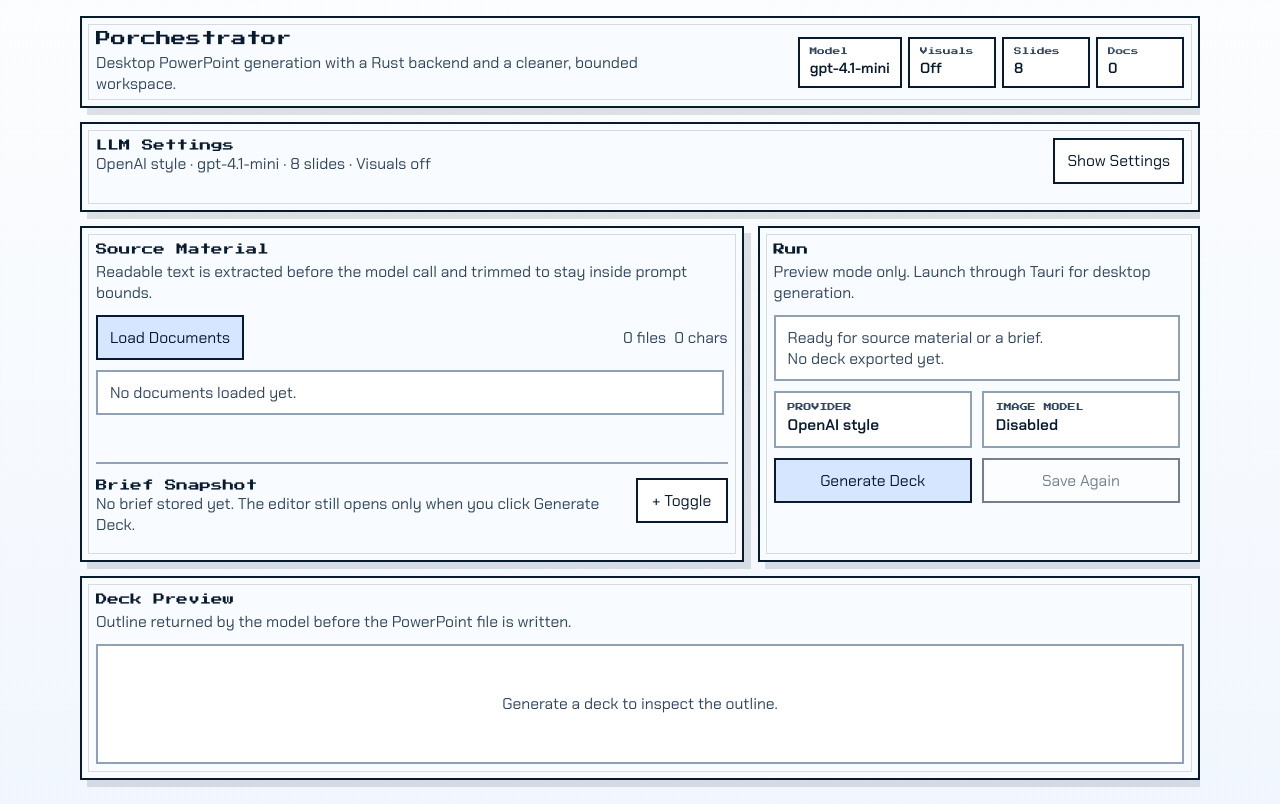
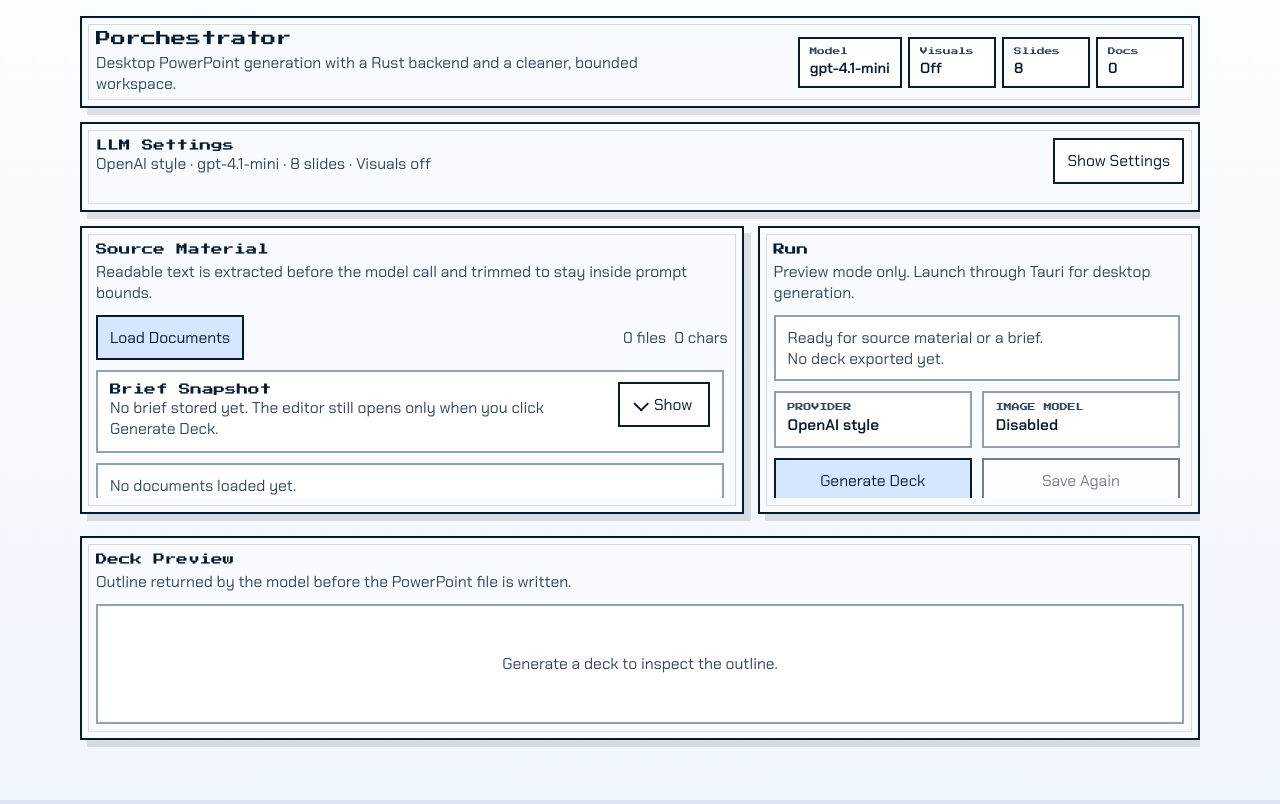
Before and after one commit to qianfei11/POrchestrator, a React (Vite) app: page / in a window 1280 px wide. Built offline with nearby package versions, Linux system fonts and the light colour scheme.

Commit message:
Refine brief snapshot panel layout

```diff
--- a/src/App.css
+++ b/src/App.css
@@ -157,10 +157,11 @@ button {
   grid-template-columns: minmax(0, 1.2fr) minmax(300px, 0.8fr);
   align-items: stretch;
   grid-auto-rows: minmax(0, 1fr);
+  margin-bottom: 8px;
 }
 
 .workspace-main > .panel {
-  height: clamp(320px, 42vh, 440px);
+  height: clamp(280px, 36vh, 380px);
   overflow: hidden;
 }
 
@@ -173,7 +174,7 @@ button {
 }
 
 .source-panel {
-  grid-template-rows: auto auto minmax(0, 1fr) auto;
+  grid-template-rows: auto auto minmax(0, 1fr);
 }
 
 .control-panel {
@@ -366,6 +367,7 @@ textarea:disabled {
   align-content: start;
   overflow: auto;
   padding-right: 4px;
+  padding-bottom: 8px;
 }
 
 .brief-summary-grid {
@@ -494,6 +496,7 @@ textarea:disabled {
 .foldable-summary {
   list-style: none;
   cursor: pointer;
+  margin-bottom: 0;
 }
 
 .foldable-summary::-webkit-details-marker {
@@ -516,14 +519,52 @@ textarea:disabled {
   font-size: 0.98rem;
   line-height: 1.35;
   text-align: center;
+  display: inline-flex;
+  align-items: center;
+  justify-content: center;
+  gap: 8px;
 }
 
 .fold-indicator::before {
-  content: "+ ";
+  content: "";
+  width: 9px;
+  height: 9px;
+  border-right: 2px solid currentColor;
+  border-bottom: 2px solid currentColor;
+  transform: rotate(45deg) translateY(-1px);
+  transition: transform 120ms ease;
+}
+
+.fold-indicator::after {
+  content: "Show";
 }
 
 .foldable-window[open] .fold-indicator::before {
-  content: "- ";
+  transform: rotate(-135deg) translate(-1px, 1px);
+}
+
+.foldable-window[open] .fold-indicator::after {
+  content: "Hide";
+}
+
+.document-list .brief-subsection {
+  margin-top: 0;
+  padding: 10px 12px 12px;
+  border: 2px solid var(--line);
+  background: var(--panel-strong);
+}
+
+.document-list .brief-subsection[open] .foldable-summary {
+  margin-bottom: 10px;
+}
+
+.document-list .brief-subsection-body {
+  padding-top: 0;
+}
+
+.document-list .brief-subsection[open] .brief-subsection-body {
+  padding-top: 10px;
+  border-top: 2px solid var(--line);
 }
 
 .brief-subsection-body {
--- a/src/App.tsx
+++ b/src/App.tsx
@@ -515,6 +515,37 @@ function App() {
             </div>
 
             <div className="document-list">
+              <details className="brief-subsection foldable-window">
+                <summary className="section-heading compact inline-heading foldable-summary">
+                  <div>
+                    <h2>Brief Snapshot</h2>
+                    <p>{briefSnapshotDigest}. The editor still opens only when you click Generate Deck.</p>
+                  </div>
+                  <span className="fold-indicator" aria-hidden="true" />
+                </summary>
+
+                <div className="brief-subsection-body">
+                  <div className="brief-summary-grid">
+                    <article className="brief-summary-card">
+                      <span className="brief-label">Audience</span>
+                      <strong>{audience.trim() || "Not set"}</strong>
+                    </article>
+                    <article className="brief-summary-card">
+                      <span className="brief-label">Outcome</span>
+                      <strong>{desiredOutcome.trim() || "Not set"}</strong>
+                    </article>
+                    <article className="brief-summary-card span-2">
+                      <span className="brief-label">Prompt</span>
+                      <strong>
+                        {briefing.trim()
+                          ? `${briefing.trim().slice(0, 180)}${briefing.trim().length > 180 ? "..." : ""}`
+                          : "No prompt stored yet."}
+                      </strong>
+                    </article>
+                  </div>
+                </div>
+              </details>
+
               {documents.length ? (
                 documents.map((document) => (
                   <article className="document-card" key={document.path ?? document.name}>
@@ -540,39 +571,6 @@ function App() {
                 </div>
               )}
             </div>
-
-            <details className="subsection brief-subsection foldable-window">
-              <summary className="section-heading compact inline-heading subsection-heading foldable-summary">
-                <div>
-                  <h2>Brief Snapshot</h2>
-                  <p>{briefSnapshotDigest}. The editor still opens only when you click Generate Deck.</p>
-                </div>
-                <span className="fold-indicator" aria-hidden="true">
-                  Toggle
-                </span>
-              </summary>
-
-              <div className="brief-subsection-body">
-                <div className="brief-summary-grid">
-                  <article className="brief-summary-card">
-                    <span className="brief-label">Audience</span>
-                    <strong>{audience.trim() || "Not set"}</strong>
-                  </article>
-                  <article className="brief-summary-card">
-                    <span className="brief-label">Outcome</span>
-                    <strong>{desiredOutcome.trim() || "Not set"}</strong>
-                  </article>
-                  <article className="brief-summary-card span-2">
-                    <span className="brief-label">Prompt</span>
-                    <strong>
-                      {briefing.trim()
-                        ? `${briefing.trim().slice(0, 180)}${briefing.trim().length > 180 ? "..." : ""}`
-                        : "No prompt stored yet."}
-                    </strong>
-                  </article>
-                </div>
-              </div>
-            </details>
           </section>
 
           <section className="panel control-panel">
```
